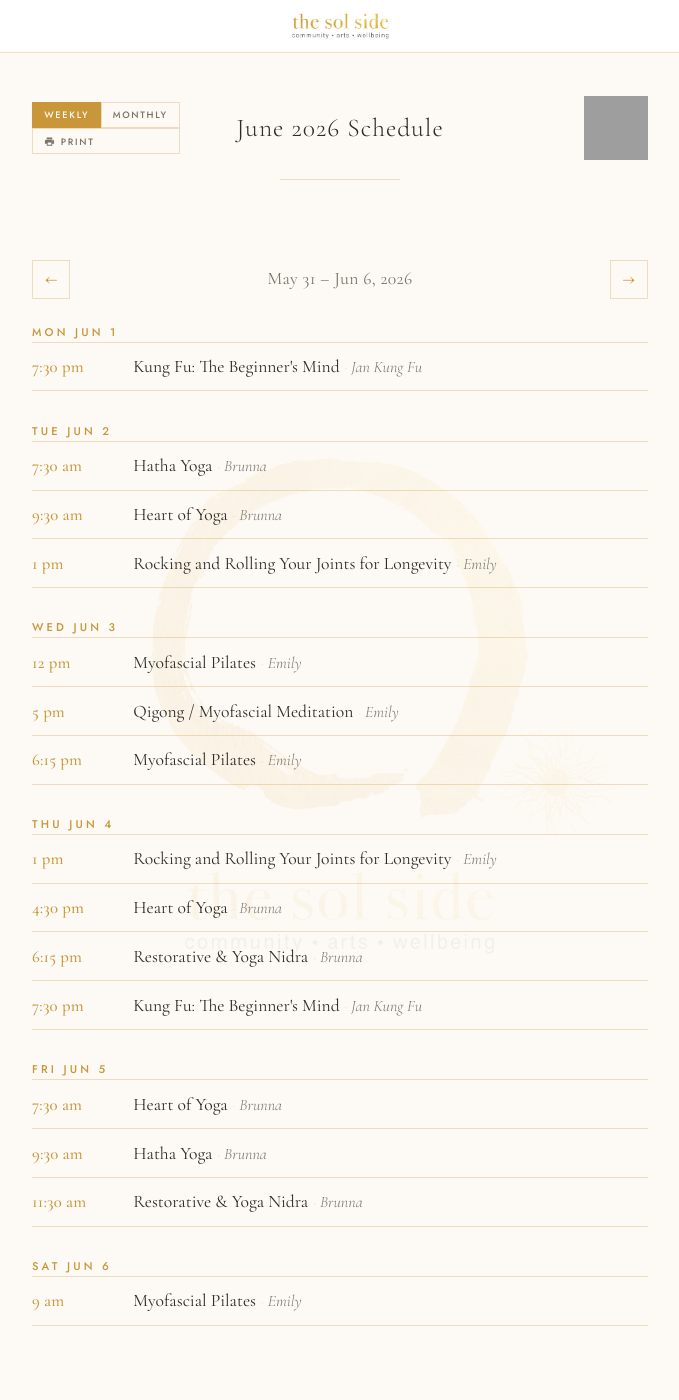
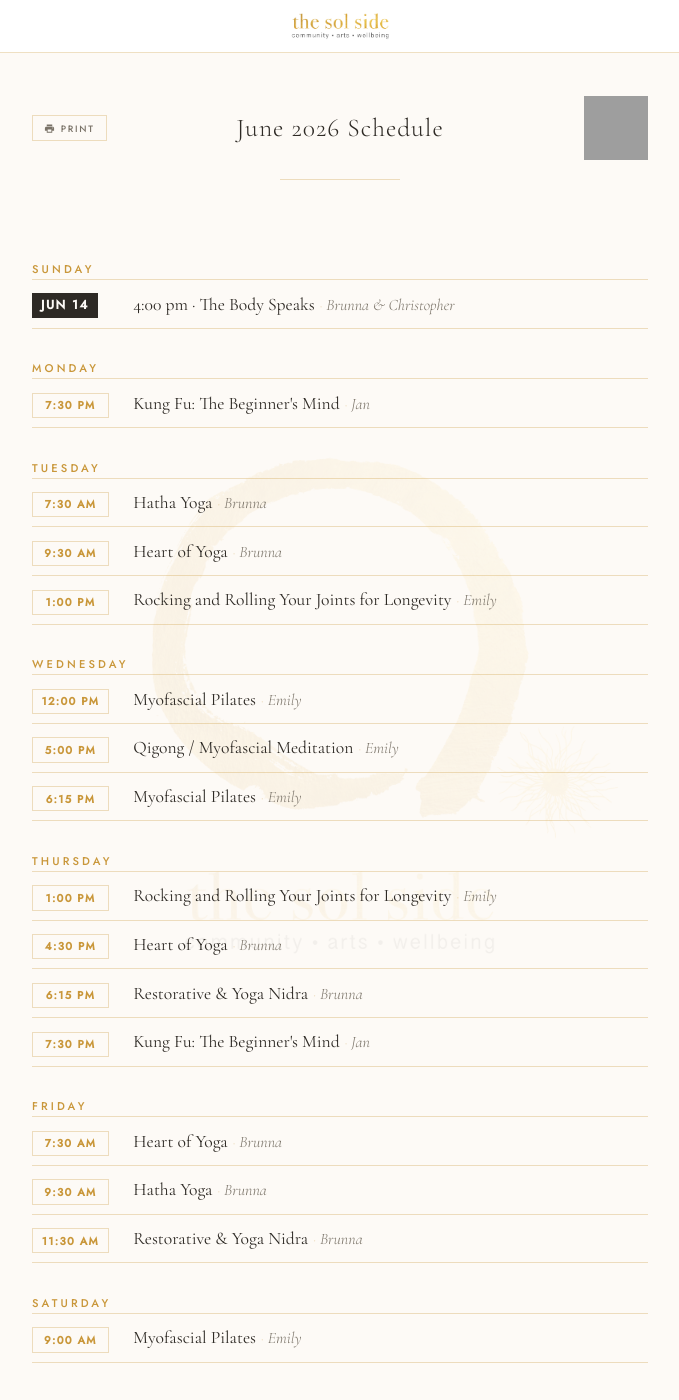
Before and after one commit to ramblinjan/solside.github.io, a Jekyll site: the page built from schedule.html, in a window 1280 px wide and 1400 px high. Shown: the whole window, without its empty margins (300-979 px from the left). Built offline with Jekyll 4.4.1, drawn with Linux system fonts in a browser that asks for light colours; part of the change alters nothing that is shown; grey boxes are pictures that could not be loaded.

Commit message:
Schedule UI polish — badges, monthly-only view, print fixes
- Drop weekly view entirely; schedule is now static monthly (June 2026)
- Workshop date shown as inverted badge (dark bg, light text, bold)
- Recurring times shown as gold-bordered badge, always HH:MM format
- Print: event grid auto-width column to prevent badge collision
- QR code simplified to static thesolside.com/schedule
- Navbar logo links to home
- Rename: Emily Smith → Emily, Jan Kung Fu → Jan, Bruna → Brunna

Co-Authored-By: Claude Sonnet 4.6 <noreply@anthropic.com>

```diff
--- a/_data/instructors.yml
+++ b/_data/instructors.yml
@@ -5,7 +5,7 @@
   contact: "828-419-0060"
 
 - id: jan-kung-fu
-  name: Jan Kung Fu
+  name: Jan
   bio: Teaches Kung Fu — The Beginner's Mind, an introductory course in traditional kung fu practice.
 
 - id: bruna
--- a/_includes/navbar.html
+++ b/_includes/navbar.html
@@ -1,3 +1,5 @@
 <header class="navbar">
-  <img src="{{ '/largetext.png' | relative_url }}" alt="the sol side" class="navbar__logo" />
+  <a href="{{ '/' | relative_url }}" class="navbar__logo-link">
+    <img src="{{ '/largetext.png' | relative_url }}" alt="the sol side" class="navbar__logo" />
+  </a>
 </header>
--- a/assets/css/styles.css
+++ b/assets/css/styles.css
@@ -88,6 +88,8 @@ section {
   justify-content: center;
   padding: 0.25rem 2rem;
 }
+
+.navbar__logo-link { display: block; line-height: 0; }
 
 .navbar__logo {
   height: 44px;
@@ -540,16 +542,28 @@ footer {
 
 .event__badge {
   font-family: 'Jost', sans-serif;
-  font-size: 0.58rem;
-  font-weight: 500;
-  letter-spacing: 0.18em;
+  font-size: 0.78rem;
+  font-weight: 700;
+  letter-spacing: 0.12em;
   text-transform: uppercase;
-  color: var(--gold);
-  border: 1px solid var(--rule);
-  padding: 0.1rem 0.4rem;
+  color: var(--bg);
+  background: var(--ink);
+  border: 1px solid var(--ink);
+  padding: 0.15rem 0.5rem;
   margin-right: 0.4rem;
   vertical-align: middle;
   white-space: nowrap;
+}
+
+.event__badge--time {
+  font-size: 0.68rem;
+  font-weight: 600;
+  color: var(--gold);
+  background: none;
+  border-color: var(--rule);
+  display: inline-block;
+  min-width: 4.8rem;
+  text-align: center;
 }
 
 .event__time:empty { display: none; }
@@ -597,42 +611,6 @@ footer {
   border-color: var(--gold);
   color: var(--gold);
 }
-
-/* ─── View toggle ────────────────────────────────────── */
-
-.view-toggle {
-  display: flex;
-  gap: 0;
-}
-
-.view-toggle__btn {
-  background: none;
-  border: 1px solid var(--rule);
-  color: var(--muted);
-  font-family: 'Jost', sans-serif;
-  font-size: 0.58rem;
-  font-weight: 500;
-  letter-spacing: 0.18em;
-  text-transform: uppercase;
-  padding: 0.35rem 0.7rem;
-  cursor: pointer;
-  transition: border-color 0.2s, color 0.2s, background 0.2s;
-}
-
-.view-toggle__btn:first-child { border-right: none; }
-
-.view-toggle__btn--active {
-  background: var(--gold);
-  border-color: var(--gold);
-  color: var(--bg);
-}
-
-.view-toggle__btn:not(.view-toggle__btn--active):hover {
-  border-color: var(--gold);
-  color: var(--gold);
-}
-
-.schedule--hidden { display: none !important; }
 
 /* ─── Monthly view ───────────────────────────────────── */
 
@@ -726,18 +704,19 @@ footer {
   .schedule__day-group:first-child .schedule__day { padding-top: 0; }
 
   .event {
-    grid-template-columns: 50px 1fr;
+    grid-template-columns: auto 1fr;
     gap: 0 0.6rem;
     padding: 0.12rem 0;
+    align-items: start;
   }
 
   .event__time { font-size: 0.66rem; }
+  .event__badge { font-size: 0.55rem; min-width: unset; }
+  .event__badge--time { min-width: unset; width: auto; }
   .event__name { font-size: 0.76rem; }
   .event__with { font-size: 0.66rem; }
   .event__desc { font-size: 0.62rem; margin-top: 0.1rem; }
   .event__badge { font-size: 0.44rem; padding: 0.04rem 0.25rem; }
-
-  .schedule-monthly-print__label { font-size: 0.5rem; margin-bottom: 0.4rem; }
 
   .info { padding: 0; }
 
@@ -790,12 +769,7 @@ footer {
     -webkit-print-color-adjust: exact;
   }
 
-  /* Print whatever view is currently active */
-  .schedule--hidden { display: none !important; }
-  #schedule-output:not(.schedule--hidden) { display: block; }
-  .schedule-monthly-print:not(.schedule--hidden) { display: block; }
-
-  .view-toggle { display: none; }
+  #schedule-output { display: block; }
 }
 
 /* ─── Mobile ──────────────────────────────────────────── */
--- a/assets/js/schedule.js
+++ b/assets/js/schedule.js
@@ -4,36 +4,7 @@
 const INSTRUCTORS = {};
 INSTRUCTORS_ARR.forEach(i => (INSTRUCTORS[i.id] = i));
 
-const DAY_TO_JS = {
-  Sunday: 0, Monday: 1, Tuesday: 2, Wednesday: 3,
-  Thursday: 4, Friday: 5, Saturday: 6
-};
-
-// ── Date utilities ──────────────────────────────────────────────────────────
-
-function getWeekStart(date) {
-  const d = new Date(date);
-  d.setHours(0, 0, 0, 0);
-  d.setDate(d.getDate() - d.getDay()); // back to Sunday
-  return d;
-}
-
-function addDays(date, n) {
-  const d = new Date(date);
-  d.setDate(d.getDate() + n);
-  return d;
-}
-
-function toYMD(date) {
-  const y = date.getFullYear();
-  const m = String(date.getMonth() + 1).padStart(2, '0');
-  const d = String(date.getDate()).padStart(2, '0');
-  return `${y}-${m}-${d}`;
-}
-
-function toYM(date) {
-  return toYMD(date).slice(0, 7);
-}
+// ── Utilities ───────────────────────────────────────────────────────────────
 
 function parseTime(str) {
   const [h, m] = str.split(':').map(Number);
@@ -45,178 +16,63 @@ function formatTime(str) {
   const { h, m } = parseTime(str);
   const period = h >= 12 ? 'pm' : 'am';
   const hour = h % 12 || 12;
-  const min = m ? `:${String(m).padStart(2, '0')}` : '';
+  const min = `:${String(m).padStart(2, '0')}`;
   return `${hour}${min} ${period}`;
 }
 
-function formatWeekRange(monday) {
-  const sunday = addDays(monday, 6);
-  const ms = monday.toLocaleString('en-US', { month: 'short' });
-  const me = sunday.toLocaleString('en-US', { month: 'short' });
-  const ys = monday.getFullYear();
-  const ye = sunday.getFullYear();
-  if (ys !== ye)  return `${ms} ${monday.getDate()}, ${ys} – ${me} ${sunday.getDate()}, ${ye}`;
-  if (ms !== me)  return `${ms} ${monday.getDate()} – ${me} ${sunday.getDate()}, ${ye}`;
-  return `${ms} ${monday.getDate()}–${sunday.getDate()}, ${ye}`;
-}
+// ── Render ──────────────────────────────────────────────────────────────────
 
-function formatDayHeading(date) {
-  const wd = date.toLocaleString('en-US', { weekday: 'short' });
-  const mo = date.toLocaleString('en-US', { month: 'short' });
-  return `${wd} ${mo} ${date.getDate()}`;
-}
+function render() {
+  const ym = '2026-06';
+  const DAY_ORDER = ['Sunday','Monday','Tuesday','Wednesday','Thursday','Friday','Saturday'];
 
-// ── Data helpers ────────────────────────────────────────────────────────────
-
-function getEventsForWeek(monday) {
-  const events = [];
-
-  for (let i = 0; i < 7; i++) {
-    const date = addDays(monday, i);
-    const ymd  = toYMD(date);
-    const ym   = toYM(date);
-    const jsDay = date.getDay();
-
-    RECURRING.forEach(r => {
-      if (r.month !== ym) return;
-      if (DAY_TO_JS[r.day] !== jsDay) return;
-      events.push({
-        date, ymd,
-        time: r.time,
-        title: r.title,
-        instructor: INSTRUCTORS[r.instructor_id]?.name ?? r.instructor_id,
-        type: 'recurring',
-      });
-    });
-
-    WORKSHOPS.forEach(w => {
-      if (w.date !== ymd) return;
-      events.push({
-        date, ymd,
-        time: w.time,
-        title: w.title,
-        instructor: INSTRUCTORS[w.instructor_id]?.name ?? w.instructor_id ?? '',
-        description: w.description || '',
-        type: 'workshop',
-      });
-    });
-  }
-
-  events.sort((a, b) =>
-    a.ymd !== b.ymd
-      ? a.ymd.localeCompare(b.ymd)
-      : parseTime(a.time).sort - parseTime(b.time).sort
-  );
-
-  return events;
-}
-
-// ── Renderers ───────────────────────────────────────────────────────────────
-
-function eventHTML(e) {
-  const badge = e.type === 'workshop'
-    ? '<span class="event__badge">workshop</span> '
-    : '';
-  const desc = e.type === 'workshop' && e.description
-    ? `<span class="event__desc">${e.description}</span>`
-    : '';
-  return `
-    <li class="event${e.type === 'workshop' ? ' event--workshop' : ''}">
-      <span class="event__time">${formatTime(e.time)}</span>
-      <div class="event__body">
-        <span class="event__name">${badge}${e.title}</span>
-        <span class="event__with">${e.instructor}</span>
-        ${desc}
-      </div>
-    </li>`;
-}
-
-function renderWeek(weekStart) {
-  const events = getEventsForWeek(weekStart);
-  const output = document.getElementById('schedule-output');
-
-  if (!events.length) {
-    output.innerHTML = '<p class="schedule__empty">No classes scheduled for this week.</p>';
-    return;
-  }
-
-  // Group by date
-  const days = [];
-  let current = null;
-  events.forEach(e => {
-    if (!current || current.ymd !== e.ymd) {
-      current = { ymd: e.ymd, date: e.date, events: [] };
-      days.push(current);
-    }
-    current.events.push(e);
-  });
-
-  output.innerHTML = days.map(({ date, events: es }) => `
-    <div class="schedule__day-group">
-      <h3 class="schedule__day">${formatDayHeading(date)}</h3>
-      <ul class="events">${es.map(eventHTML).join('')}</ul>
-    </div>`
-  ).join('');
-}
-
-function renderMonthlyPrint(monday) {
-  const ym = '2026-06'; // hardcoded until multi-month support
-  const entries = RECURRING.filter(r => r.month === ym);
-
-  const DAY_ORDER = ['Sunday','Monday','Tuesday','Wednesday','Thursday','Friday','Saturday'];
   const byDay = {};
-  entries.forEach(r => {
+  RECURRING.filter(r => r.month === ym).forEach(r => {
     (byDay[r.day] = byDay[r.day] || []).push(r);
   });
   Object.values(byDay).forEach(arr =>
     arr.sort((a, b) => parseTime(a.time).sort - parseTime(b.time).sort)
   );
 
-  const monthWorkshops = WORKSHOPS
+  const workshopsByDay = {};
+  WORKSHOPS
     .filter(w => w.date.startsWith(ym))
-    .sort((a, b) => a.date.localeCompare(b.date));
-
-  // Group workshops by day-of-week
-  const workshopsByDay = {};
-  monthWorkshops.forEach(w => {
-    const jsDay = new Date(w.date + 'T00:00:00').getDay();
-    const dayName = DAY_ORDER[jsDay];
+    .sort((a, b) => a.date.localeCompare(b.date))
+    .forEach(w => {
+      const dayName = DAY_ORDER[new Date(w.date + 'T00:00:00').getDay()];
       (workshopsByDay[dayName] = workshopsByDay[dayName] || []).push(w);
     });
 
-  const container = document.getElementById('schedule-monthly-print');
+  document.getElementById('week-month-label').textContent = 'June 2026 Schedule';
 
-  if (!entries.length && !monthWorkshops.length) {
-    container.innerHTML = '';
-    return;
-  }
+  document.getElementById('qr-link').href = 'https://thesolside.com/schedule';
+  document.getElementById('qr-code').src =
+    'https://api.qrserver.com/v1/create-qr-code/?size=200x200&data=https://thesolside.com/schedule';
 
-  const monthLabel = addDays(monday, 3).toLocaleString('en-US', { month: 'long', year: 'numeric' });
-  document.getElementById('monthly-print-month').textContent = monthLabel;
-
-  container.innerHTML = DAY_ORDER.filter(d => byDay[d] || workshopsByDay[d]).map(day => {
-    const recurringItems = (byDay[day] || []).map(r => `
-      <li class="event">
-        <span class="event__time">${formatTime(r.time)}</span>
-        <div class="event__body">
-          <span class="event__name">${r.title}</span>
-          <span class="event__with">${INSTRUCTORS[r.instructor_id]?.name ?? r.instructor_id}</span>
-        </div>
-      </li>`).join('');
-
+  document.getElementById('schedule-output').innerHTML =
+    DAY_ORDER.filter(d => byDay[d] || workshopsByDay[d]).map(day => {
       const workshopItems = (workshopsByDay[day] || []).map(w => {
-      const dateObj = new Date(w.date + 'T00:00:00');
-      const shortDate = dateObj.toLocaleString('en-US', { month: 'short', day: 'numeric' });
+        const shortDate = new Date(w.date + 'T00:00:00')
+          .toLocaleString('en-US', { month: 'short', day: 'numeric' });
         const instructor = INSTRUCTORS[w.instructor_id]?.name ?? w.instructor_id ?? '';
         return `
-        <li class="event">
-          <span class="event__time">${shortDate}</span>
+          <li class="event event--workshop">
+            <span class="event__time"><span class="event__badge">${shortDate}</span></span>
             <div class="event__body">
               <span class="event__name">${w.time ? formatTime(w.time) + ' \u00b7 ' : ''}${w.title}</span>
               <span class="event__with">${instructor}</span>
             </div>
           </li>`;
       }).join('');
+
+      const recurringItems = (byDay[day] || []).map(r => `
+        <li class="event">
+          <span class="event__time"><span class="event__badge event__badge--time">${formatTime(r.time)}</span></span>
+          <div class="event__body">
+            <span class="event__name">${r.title}</span>
+            <span class="event__with">${INSTRUCTORS[r.instructor_id]?.name ?? r.instructor_id}</span>
+          </div>
+        </li>`).join('');
 
       return `
         <div class="schedule__day-group">
@@ -226,72 +82,10 @@ function renderMonthlyPrint(monday) {
     }).join('');
 }
 
-// ── Navigation ──────────────────────────────────────────────────────────────
-
-// Clamp to June 2026 schedule range (May 31 – Jun 28 week starts)
-const JUNE_START = new Date('2026-05-31T00:00:00');
-const JUNE_END   = new Date('2026-06-28T00:00:00');
-
-function clampToJune(date) {
-  if (date < JUNE_START || date > JUNE_END) return new Date(JUNE_START);
-  return date;
-}
-
-let currentWeekStart;
-
-function navigate(delta) {
-  currentWeekStart = clampToJune(addDays(currentWeekStart, delta * 7));
-  update();
-}
-
-function update() {
-  document.getElementById('week-range').textContent = formatWeekRange(currentWeekStart);
-  const midWeek = addDays(currentWeekStart, 3); // Wednesday — determines displayed month
-  document.getElementById('week-month-label').textContent =
-    midWeek.toLocaleString('en-US', { month: 'long', year: 'numeric' }) + ' Schedule';
-  const weekYMD = toYMD(currentWeekStart);
-  history.replaceState(null, '', '#' + weekYMD);
-
-  const scheduleURL = `https://thesolside.com/schedule#${weekYMD}`;
-  document.getElementById('qr-link').href = scheduleURL;
-  document.getElementById('qr-code').src =
-    `https://api.qrserver.com/v1/create-qr-code/?size=200x200&data=${encodeURIComponent(scheduleURL)}&bgcolor=fdfaf6&color=2e2a25`;
-
-  renderWeek(currentWeekStart);
-  renderMonthlyPrint(currentWeekStart);
-}
-
-// ── View toggle ─────────────────────────────────────────────────────────────
-
-let currentView = 'weekly';
-
-function switchView(view) {
-  currentView = view;
-  document.getElementById('view-weekly-btn').classList.toggle('view-toggle__btn--active', view === 'weekly');
-  document.getElementById('view-monthly-btn').classList.toggle('view-toggle__btn--active', view === 'monthly');
-  document.getElementById('schedule-output').classList.toggle('schedule--hidden', view === 'monthly');
-  document.querySelector('.week-nav').classList.toggle('schedule--hidden', view === 'monthly');
-  document.getElementById('schedule-monthly-print').classList.toggle('schedule--hidden', view === 'weekly');
-}
-
-document.getElementById('view-weekly-btn').addEventListener('click', () => switchView('weekly'));
-document.getElementById('view-monthly-btn').addEventListener('click', () => switchView('monthly'));
-
 // ── Print ───────────────────────────────────────────────────────────────────
 
 document.getElementById('print-btn').addEventListener('click', () => window.print());
 
 // ── Init ────────────────────────────────────────────────────────────────────
 
-(function init() {
-  const hash = window.location.hash.slice(1);
-  const startDate = /^\d{4}-\d{2}-\d{2}$/.test(hash)
-    ? new Date(hash + 'T00:00:00')
-    : JUNE_START;
-
-  currentWeekStart = clampToJune(getWeekStart(startDate));
-  update();
-
-  document.getElementById('prev-week').addEventListener('click', () => navigate(-1));
-  document.getElementById('next-week').addEventListener('click', () => navigate(1));
-})();
+render();
--- a/schedule.html
+++ b/schedule.html
@@ -1,7 +1,7 @@
 ---
 layout: default
 title: the sol side — schedule
-description: Weekly class schedule at the sol side in Swannanoa, NC.
+description: Monthly class schedule at the sol side in Swannanoa, NC.
 ---
 
 <script>
@@ -16,10 +16,6 @@ const WORKSHOPS      = {{ site.data.workshops   | jsonify }};
   <section class="hero hero--slim">
     <div class="hero__row">
       <div class="print-controls-wrapper">
-        <div class="view-toggle">
-          <button class="view-toggle__btn view-toggle__btn--active" id="view-weekly-btn">Weekly</button>
-          <button class="view-toggle__btn" id="view-monthly-btn">Monthly</button>
-        </div>
         <button class="print-btn" id="print-btn">
           <svg width="11" height="11" viewBox="0 0 24 24" fill="currentColor" aria-hidden="true"><path d="M19 8H5c-1.66 0-3 1.34-3 3v6h4v4h12v-4h4v-6c0-1.66-1.34-3-3-3zm-3 11H8v-5h8v5zm3-7c-.55 0-1-.45-1-1s.45-1 1-1 1 .45 1 1-.45 1-1 1zm-1-9H6v4h12V3z"/></svg>
           Print
@@ -44,21 +40,7 @@ const WORKSHOPS      = {{ site.data.workshops   | jsonify }};
 
   <!-- ── Schedule ──────────────────────────────────────── -->
   <section class="schedule">
-
-    <div class="week-nav">
-      <button class="week-nav__btn" id="prev-week" aria-label="Previous week">&#8592;</button>
-      <span class="week-nav__range" id="week-range"></span>
-      <button class="week-nav__btn" id="next-week" aria-label="Next week">&#8594;</button>
-    </div>
-
-    <!-- Week view (JS-rendered) -->
     <div id="schedule-output" class="schedule-weekly"></div>
-
-    <!-- Monthly pattern view — hidden on screen, revealed in print-monthly mode -->
-    <div id="schedule-monthly-print" class="schedule-weekly schedule-monthly-print schedule--hidden" aria-hidden="true">
-      <p class="schedule-monthly-print__label" id="monthly-print-month"></p>
-    </div>
-
   </section>
 
   <!-- ── Info ─────────────────────────────────────────── -->
```
Lines whose indentation alone changed are shown as unchanged.
